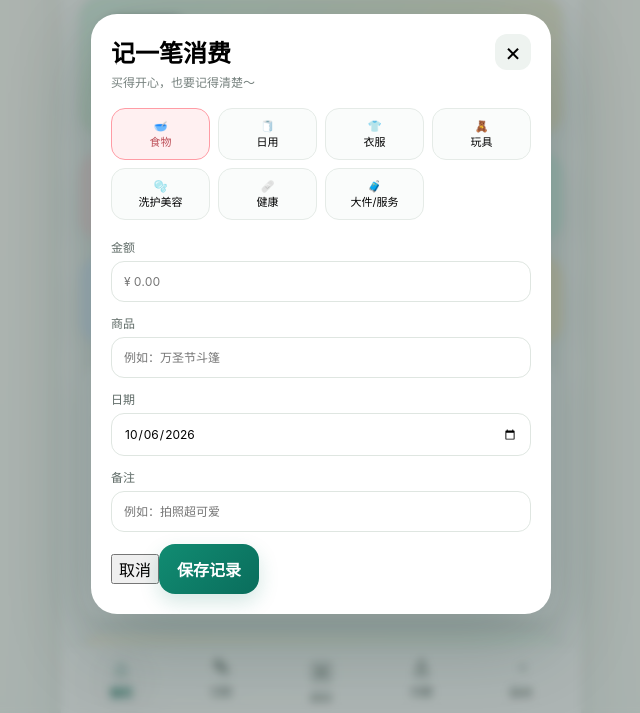
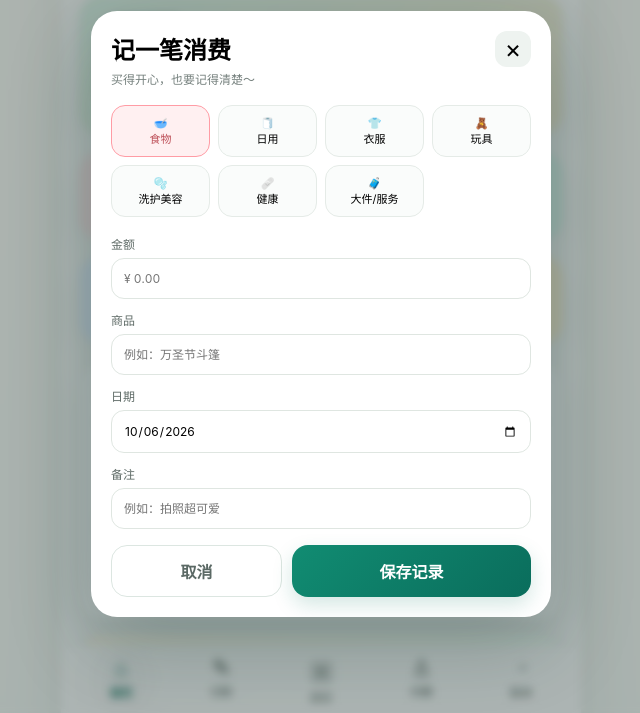
Before and after one commit to coocoomaomao/PawBudget, a plain HTML site: page index.html in a window 1280 px wide. Both pictures are taken after a click on the button "记一笔". Shown: the part 86-799 px from the top of the page, without its empty margins (319-959 px from the left). Drawn offline with Linux system fonts and the light colour scheme.

Commit message:
style: add explicit back and cancel controls

```diff
--- a/styles.css
+++ b/styles.css
@@ -64,3 +64,15 @@ main{padding:0 18px}.page{display:none;animation:fade .25s ease}.page.active{dis
 .secondary-action.compact.subtle{background:white;color:#7b8883}
 #reportAvatar.has-photo{width:138px;height:138px;border-radius:50%;bottom:8px}
 @media(max-width:390px){.avatar-editor{align-items:flex-start}.avatar-preview{width:74px;height:74px}}
+
+/* modal + shortcut exit hardening */
+.page-back{
+  border:0;background:#eef8f4;color:#246b5b;border-radius:999px;
+  padding:8px 12px;font-weight:900;font-size:12px;margin:6px 0 10px;cursor:pointer
+}
+.form-actions{display:grid;grid-template-columns:1fr 1.4fr;gap:10px;margin-top:16px}
+.cancel-btn{
+  border:1px solid #dce6e1;background:#fff;color:#5b6965;border-radius:16px;
+  padding:13px 16px;font-weight:900
+}
+.modal[open]{overscroll-behavior:contain}
```
